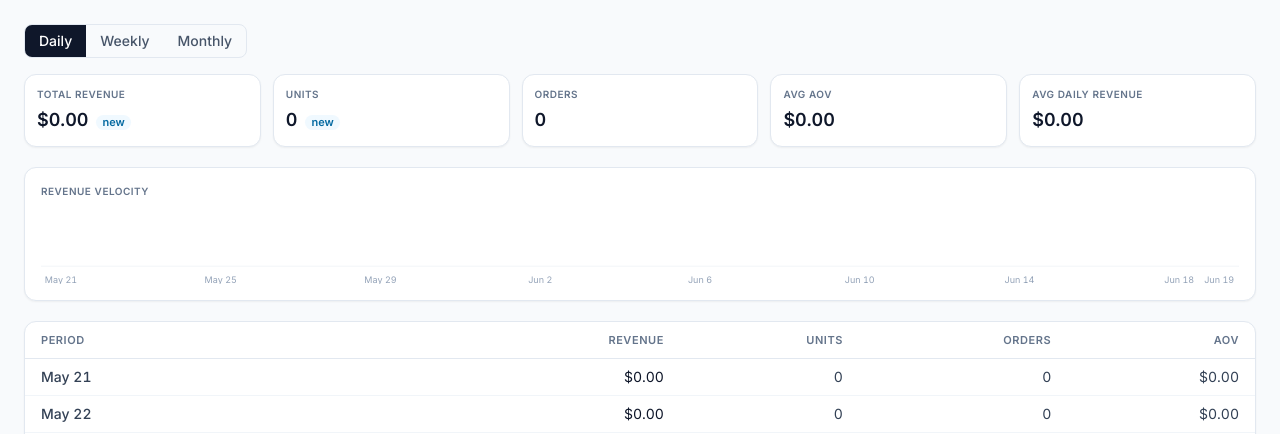
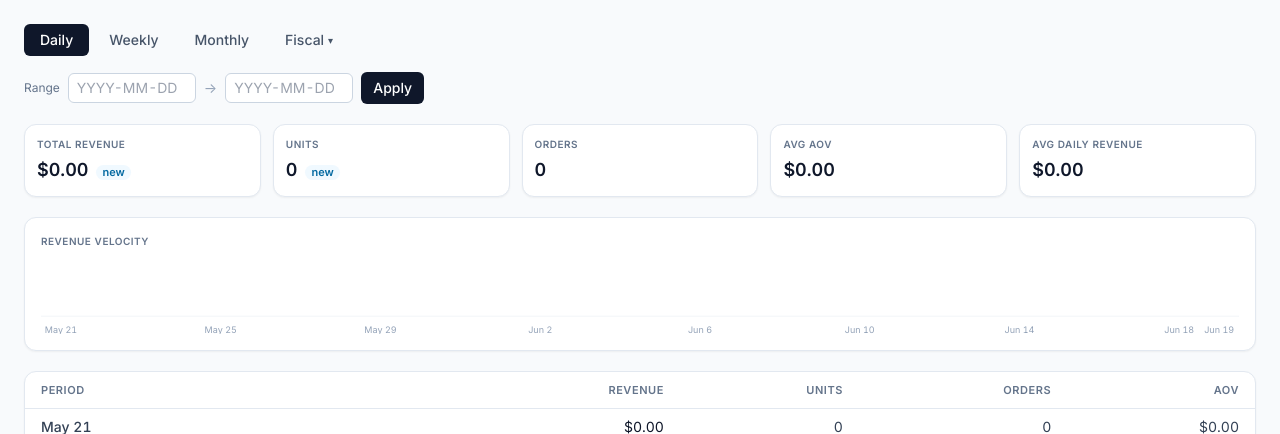
Before and after one commit to jordanblum1991/smashbox, a FastAPI app: page /reports/sales in a window 1280 px wide. Shown: the part 170-604 px from the top of the page. Run offline with FastAPI, Linux system fonts and the light colour scheme; style sheets or scripts are compiled from the project's sources; parts of the project's set-up code (start-up, migrations or seed data) failed here and were passed over; some libraries are stand-ins or nearby versions.

Commit message:
sales report: fiscal scopes (month->daily, YTD/year->fiscal-month buckets)
Add FISCAL_MODES + fiscal dispatch to compute_sales_report: Fiscal month
renders daily bars across the 29th-28th window; Fiscal YTD/year render one
bucket per fiscal month (labeled by closing month). current_fiscal_ym maps a
date to its fiscal period. Also adds the reviewed polish: both-or-neither
start/end guard, win_start<=win_end guard, _calendar_plan return annotation.

Co-Authored-By: Claude Opus 4.8 <noreply@anthropic.com>

```diff
--- a/app/templates/reports/sales.html
+++ b/app/templates/reports/sales.html
@@ -1,5 +1,6 @@
 {% extends "base.html" %}
 {% import "partials/ui.html" as ui %}
+{% import "partials/fiscal_banner.html" as fb %}
 {% block title %}Sales · Smashbox{% endblock %}
 
 {% block content %}
@@ -10,22 +11,62 @@
   subtitle="PAID orders · Seller-Center GMV",
   accent_bar=true,
 ) %}
-  <a href="/reports/sales.csv?granularity={{ view.granularity }}"
+  <a href="/reports/sales.csv?granularity={{ granularity }}{% if start_date and end_date %}&start_date={{ start_date }}&end_date={{ end_date }}{% endif %}{% if fiscal_year %}&year={{ fiscal_year }}&month={{ fiscal_month }}{% endif %}"
      class="inline-flex items-center gap-1.5 rounded-lg border border-slate-300 bg-white px-3.5 py-2 text-sm font-medium text-slate-700 transition hover:bg-slate-50">
     {{ ui.icon("download", "h-3.5 w-3.5") }}
     Download CSV
   </a>
 {% endcall %}
 
-{# Granularity toggle #}
-<div class="mb-4 inline-flex overflow-hidden rounded-lg border border-slate-200 print:hidden">
+{% set is_fiscal = granularity in ('fiscal_month', 'fiscal_ytd', 'fiscal_year') %}
+{# Scope controls — calendar toggle + Fiscal dropdown (mirrors Ad Spend). #}
+<div class="mb-4 flex flex-wrap items-center gap-1 text-sm print:hidden">
   {% for g in granularities %}
-  <a href="/reports/sales?granularity={{ g }}"
-     class="px-3.5 py-1.5 text-sm font-medium {{ 'bg-slate-900 text-white' if g == view.granularity else 'text-slate-600 hover:bg-slate-100' }}">
-    {{ g | capitalize }}
-  </a>
+  <a href="/reports/sales?granularity={{ g }}{% if start_date and end_date %}&start_date={{ start_date }}&end_date={{ end_date }}{% endif %}"
+     class="rounded-md px-4 py-1.5 font-medium {{ 'bg-slate-900 text-white' if g == granularity else 'text-slate-600 hover:bg-slate-100' }}">{{ g | capitalize }}</a>
   {% endfor %}
+  <details class="group relative">
+    <summary class="flex cursor-pointer list-none items-center gap-1 rounded-md px-4 py-1.5 font-medium {{ 'bg-slate-900 text-white' if is_fiscal else 'text-slate-600 hover:bg-slate-100' }}">
+      Fiscal <span class="text-[10px] transition-transform group-open:rotate-180">▾</span>
+    </summary>
+    <div class="absolute left-0 top-full z-20 mt-1 w-40 rounded-md border border-slate-200 bg-white p-1 shadow-lg">
+      <a href="/reports/sales?granularity=fiscal_month" class="block rounded-md px-3 py-1.5 {{ 'bg-slate-100 font-medium text-slate-900' if granularity == 'fiscal_month' else 'text-slate-700 hover:bg-slate-50' }}">Fiscal month</a>
+      <a href="/reports/sales?granularity=fiscal_ytd" class="block rounded-md px-3 py-1.5 {{ 'bg-slate-100 font-medium text-slate-900' if granularity == 'fiscal_ytd' else 'text-slate-700 hover:bg-slate-50' }}">Fiscal YTD</a>
+      <a href="/reports/sales?granularity=fiscal_year" class="block rounded-md px-3 py-1.5 {{ 'bg-slate-100 font-medium text-slate-900' if granularity == 'fiscal_year' else 'text-slate-700 hover:bg-slate-50' }}">Fiscal year</a>
+    </div>
+  </details>
 </div>
+
+{% if error %}<div class="mb-3 rounded-md bg-rose-50 px-3 py-2 text-sm text-rose-700 print:hidden">{{ error }}</div>{% endif %}
+
+{% if not is_fiscal %}
+{# Custom date range — buckets the span by the active granularity. #}
+<form method="get" action="/reports/sales" class="mb-5 flex flex-wrap items-center gap-2 text-sm print:hidden">
+  <input type="hidden" name="granularity" value="{{ granularity }}">
+  <span class="text-xs text-slate-500">Range</span>
+  <input type="text" name="start_date" value="{{ start_date }}" placeholder="YYYY-MM-DD"
+         class="w-32 rounded-md border border-slate-300 px-2 py-1">
+  <span class="text-slate-400">→</span>
+  <input type="text" name="end_date" value="{{ end_date }}" placeholder="YYYY-MM-DD"
+         class="w-32 rounded-md border border-slate-300 px-2 py-1">
+  <button type="submit" class="rounded-md bg-slate-900 px-3 py-1.5 font-medium text-white">Apply</button>
+  {% if start_date and end_date %}<a href="/reports/sales?granularity={{ granularity }}" class="text-slate-500 hover:text-slate-700">Clear</a>{% endif %}
+</form>
+{% else %}
+{# Fiscal year/month picker (month disabled for the fiscal-year scope). #}
+<form method="get" action="/reports/sales" class="mb-5 flex flex-wrap items-center gap-2 text-sm print:hidden">
+  <input type="hidden" name="granularity" value="{{ granularity }}">
+  <span class="text-xs text-slate-500">Fiscal {{ 'year' if granularity == 'fiscal_year' else ('YTD through' if granularity == 'fiscal_ytd' else 'month') }}</span>
+  <select name="year" onchange="this.form.submit()" class="rounded-md border border-slate-300 px-2 py-1">
+    {% for y in fiscal_years %}<option value="{{ y }}" {% if y == fiscal_year %}selected{% endif %}>{{ y }}</option>{% endfor %}
+  </select>
+  <select name="month" onchange="this.form.submit()" {% if granularity == 'fiscal_year' %}disabled{% endif %} class="rounded-md border border-slate-300 px-2 py-1">
+    {% for mm in range(1, 13) %}<option value="{{ mm }}" {% if mm == fiscal_month %}selected{% endif %}>{{ mm | month_short }}</option>{% endfor %}
+  </select>
+  <noscript><button type="submit" class="rounded-md bg-slate-900 px-3 py-1.5 font-medium text-white">Apply</button></noscript>
+</form>
+{{ fb.fiscal_banner(fiscal_banner) }}
+{% endif %}
 
 {# Summary cards #}
 <section class="mb-5 grid grid-cols-2 gap-3 sm:grid-cols-3 lg:grid-cols-5">
```
Also changed, not shown: tests/test_sales_page.py (+0 -2 lines).
